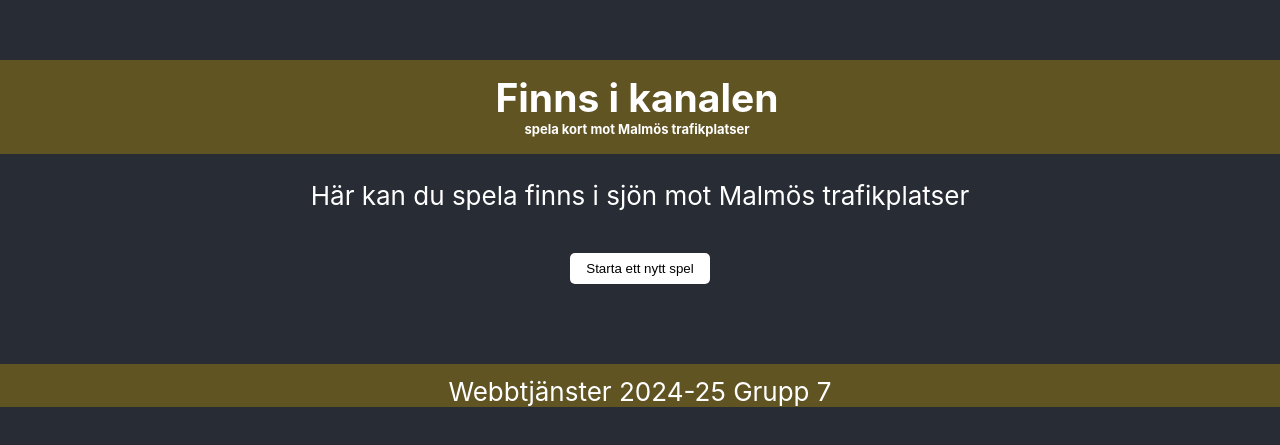
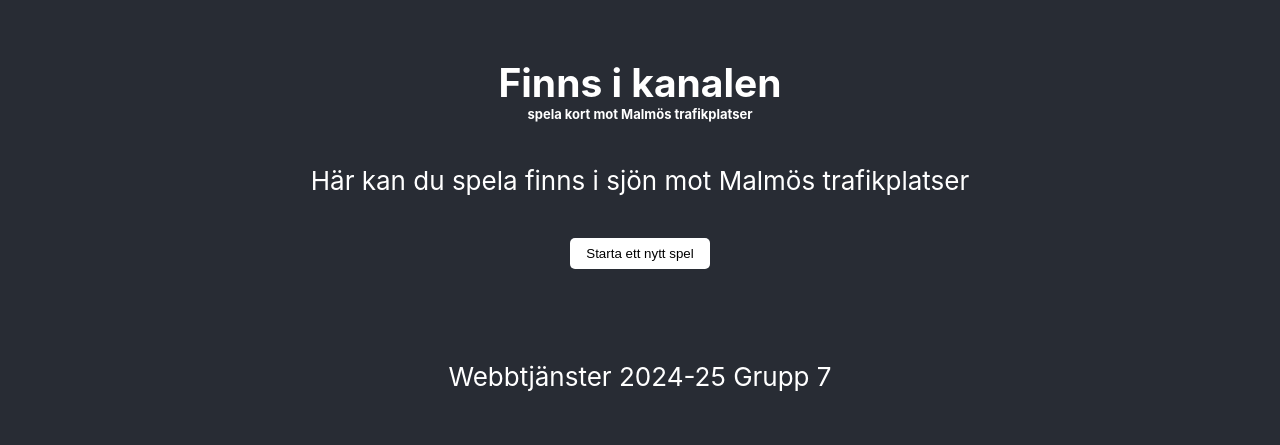
Before and after one commit to Pak9999/Webservices24, a React (Create React App) app in the folder frontend/gofish/: page / in a window 1280 px wide. Shown: the part 167-612 px from the top of the page. Built offline with nearby package versions, Linux system fonts and the light colour scheme.

Commit message:
card face down, small frontend fix
Cards are now face down, also added some fixes to css.

```diff
--- a/frontend/gofish/src/components/computerHand.tsx
+++ b/frontend/gofish/src/components/computerHand.tsx
@@ -19,10 +19,10 @@
       {computerHand.map((card, index) => (
         <img
             key={index}
-            src={card.imgURI.replace(/"/g, '')}
-            alt={`${card.value} of ${card.suit}`}
             /* src={card.imgURI.replace(/"/g, '')}
-            alt={${card.value} of ${card.suit}} Face Down Cards*/
+            alt={`${card.value} of ${card.suit}`} */
+            src="https://deckofcardsapi.com/static/img/back.png"
+            alt="Back of card"
             className="card"
         />
       ))}
--- a/frontend/gofish/src/components/playTable.css
+++ b/frontend/gofish/src/components/playTable.css
@@ -1,8 +1,6 @@
 .play-table-container {
-    /* height: 100vh; */
     width: 100%;
     background-color: #35654d;
-    padding: 20px;
     display: flex;
     justify-content: center;
     align-items: center;
@@ -12,7 +10,6 @@
     display: flex;
     flex-direction: column;
     width: 95%;
-    /* height: 90%; */
     border-radius: 20px;
     background-color: #004d23;
     box-shadow: inset 0 0 20px rgba(0, 0, 0, 0.4);
--- a/frontend/gofish/src/components/playTable.tsx
+++ b/frontend/gofish/src/components/playTable.tsx
@@ -48,7 +48,7 @@
 	}, [gameId])
 
 	useEffect(() => {
-		if (game && game.remainingCards === 0) {
+		if (game && game.remainingCards === 0 && game.playerHand.length === 0 && game.computerHand.length === 0) {
 			setShowWinScreen(true)
 		}
 	}, [game])
--- a/frontend/gofish/src/layout/footer/footer.css
+++ b/frontend/gofish/src/layout/footer/footer.css
@@ -4,7 +4,7 @@
     justify-content: center;
     /* height: 10vh; */
     width: 100%;
-    background-color: #615423;
+    margin-bottom: 1rem;
 }
 
 .footer-content p {
--- a/frontend/gofish/src/layout/header/header.css
+++ b/frontend/gofish/src/layout/header/header.css
@@ -2,10 +2,9 @@
 
     color: white;
     align-items: center;
-    padding: 14px 20px 0px 14px;
+
     height: 10vh;
     width: 100%;
-    background-color: #615423;
 
 }
 
```
Also changed, not shown: 1 other file (tests, documents, lock files or other folders).
